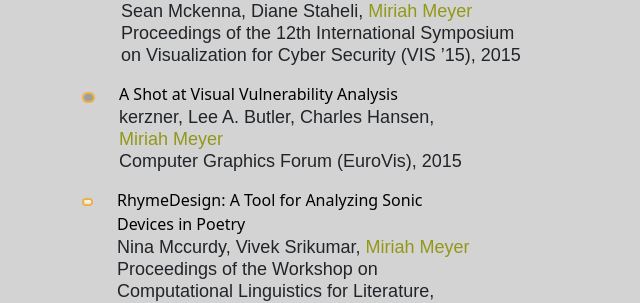
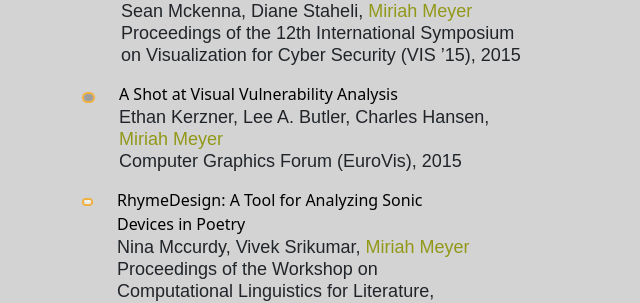
Before and after one commit to visidlab/visidlab.github.io, a Jekyll site: the page built from publications.md, in a window 1280 px wide and 900 px high, scrolled down 2766 px. Shown: the part 153-456 px from the top of the window, without its empty margins (0-640 px from the left). Built offline with Jekyll 4.4.1, drawn with Linux system fonts in a browser that asks for light colours; some web fonts are replaced; grey boxes are pictures that could not be loaded.

Commit message:
Update 2015_eurovis_vulnerability-analysis.md

```diff
--- a/_publications/2015_eurovis_vulnerability-analysis.md
+++ b/_publications/2015_eurovis_vulnerability-analysis.md
@@ -8,7 +8,7 @@ shortname: vulnerability-analysis
 image: 2015_eurovis_vulnerability-analysis.png
 
 authors:
-- kerzner
+- Ethan Kerzner
 - Lee A. Butler
 - Charles Hansen
 - meyer
```
